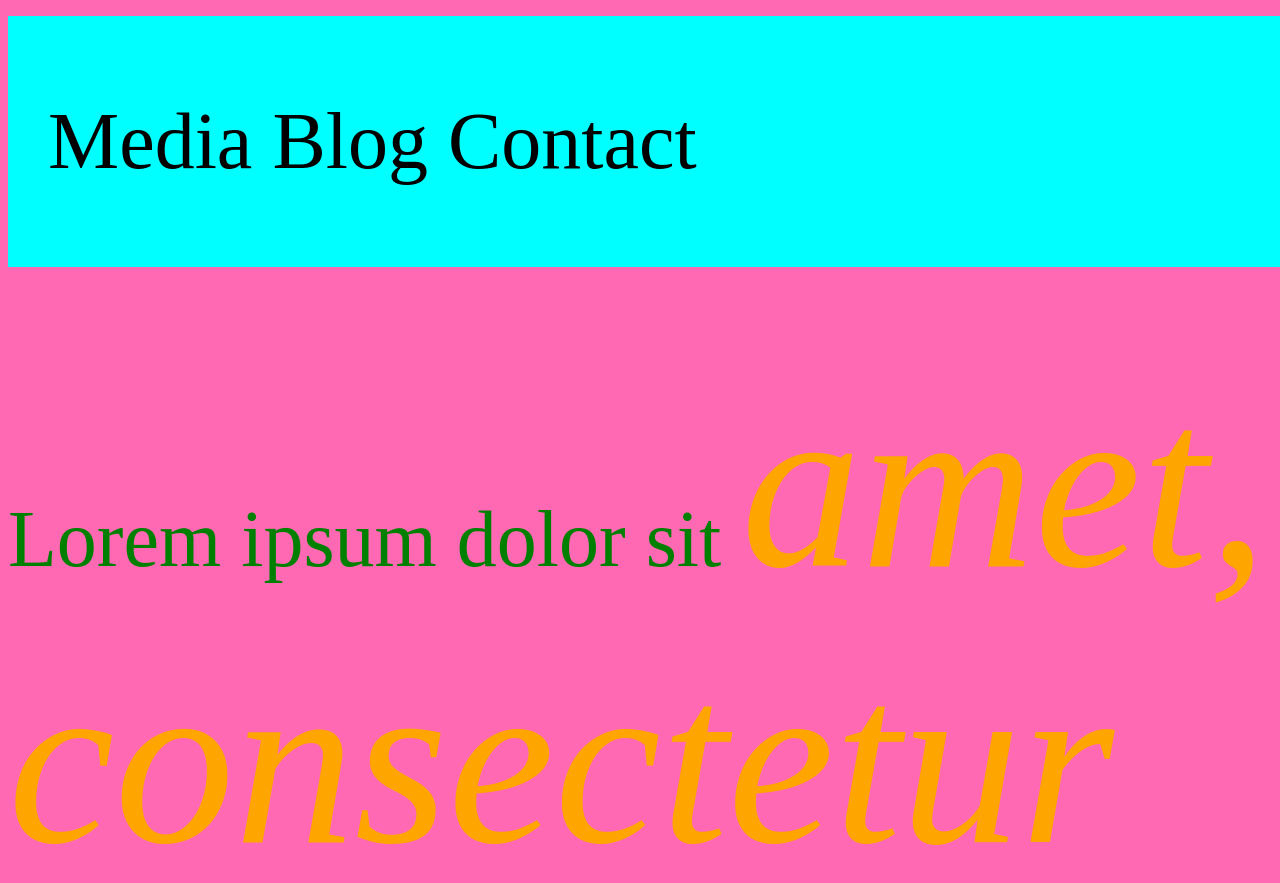
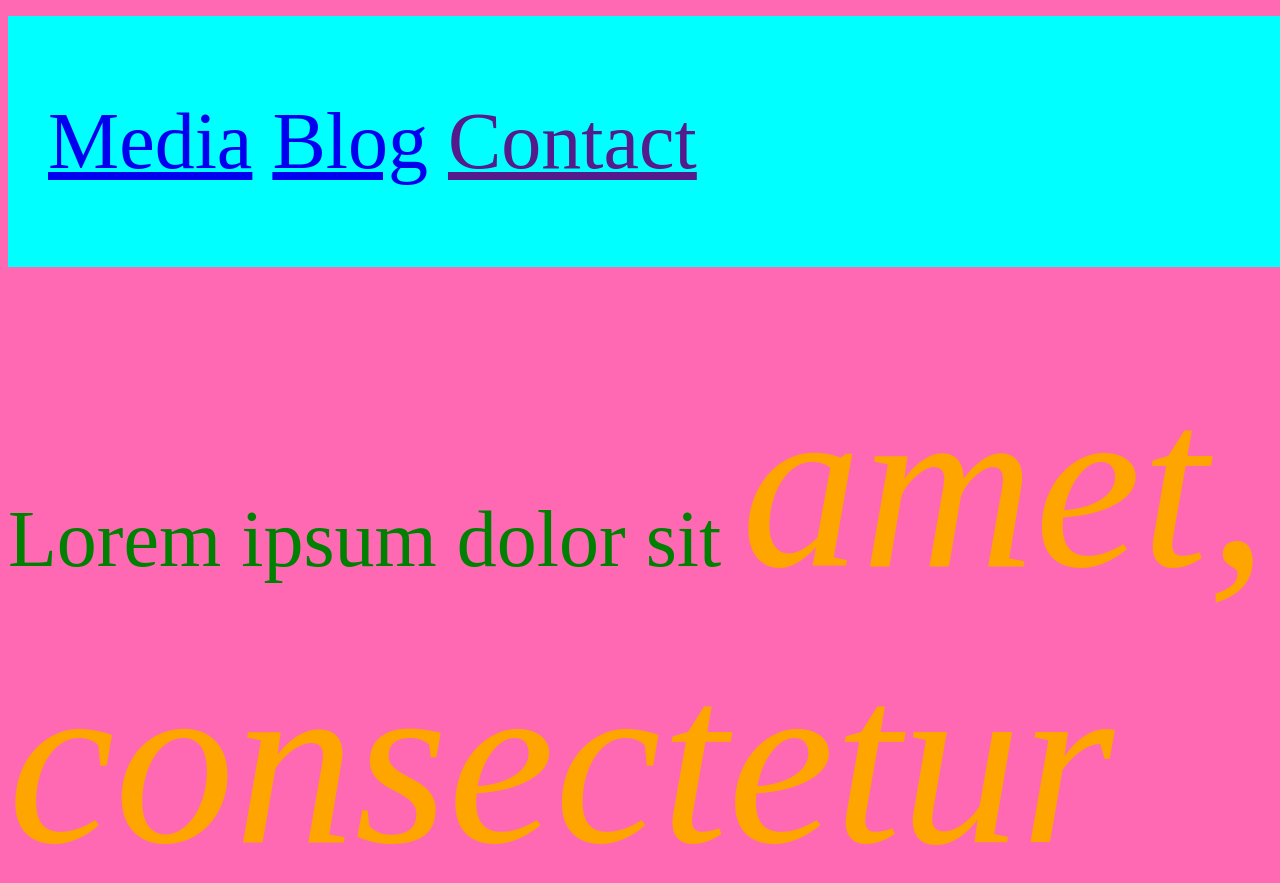
Before and after one commit to melgirleye/Savvy_Coders_portifio_Melody_Eye, a plain HTML site: page index.html in a window 1280 px wide. Shown: the part 961-1844 px from the top of the page. Drawn offline with Linux system fonts and the light colour scheme.

```diff
--- a/index.html
+++ b/index.html
@@ -67,9 +67,9 @@
     <img src="images/profilemelody.jpg" alt="Head shot" ;>
     <nav>
       <Ul id="nav-list" >
-        <li class="list-item"><a href="Media"></a>Media</li>
-        <li class="list-item"><a href="Blog"></a>Blog</li>
-        <li class="list-item"><a href=""></a>Contact</li>
+        <li class="list-item"><a href="Media">Media</a></li>
+        <li class="list-item"><a href="Blog">Blog</a></li>
+        <li class="list-item"><a href="">Contact</a></li>
       </Ul>
 
 
```
